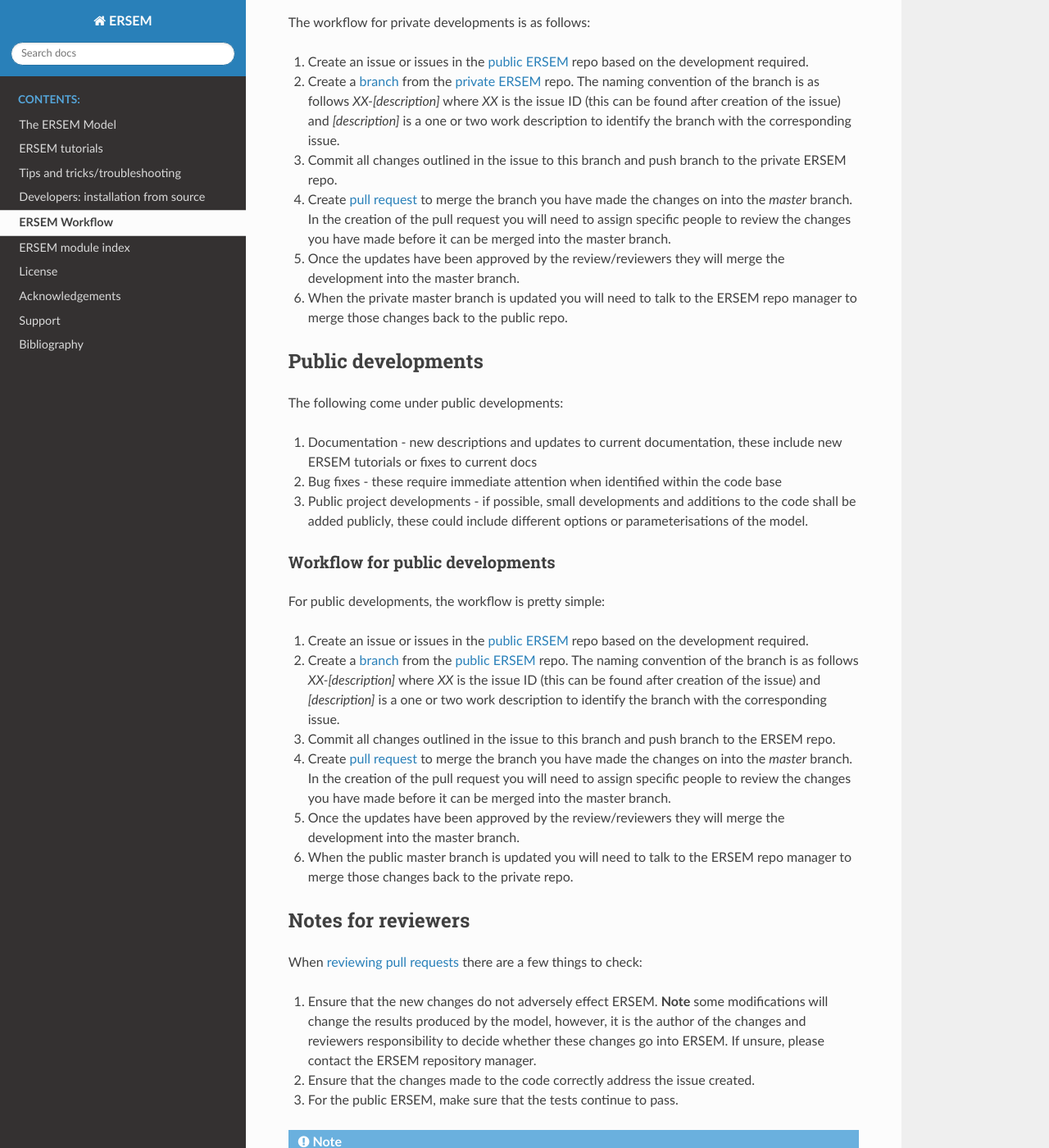
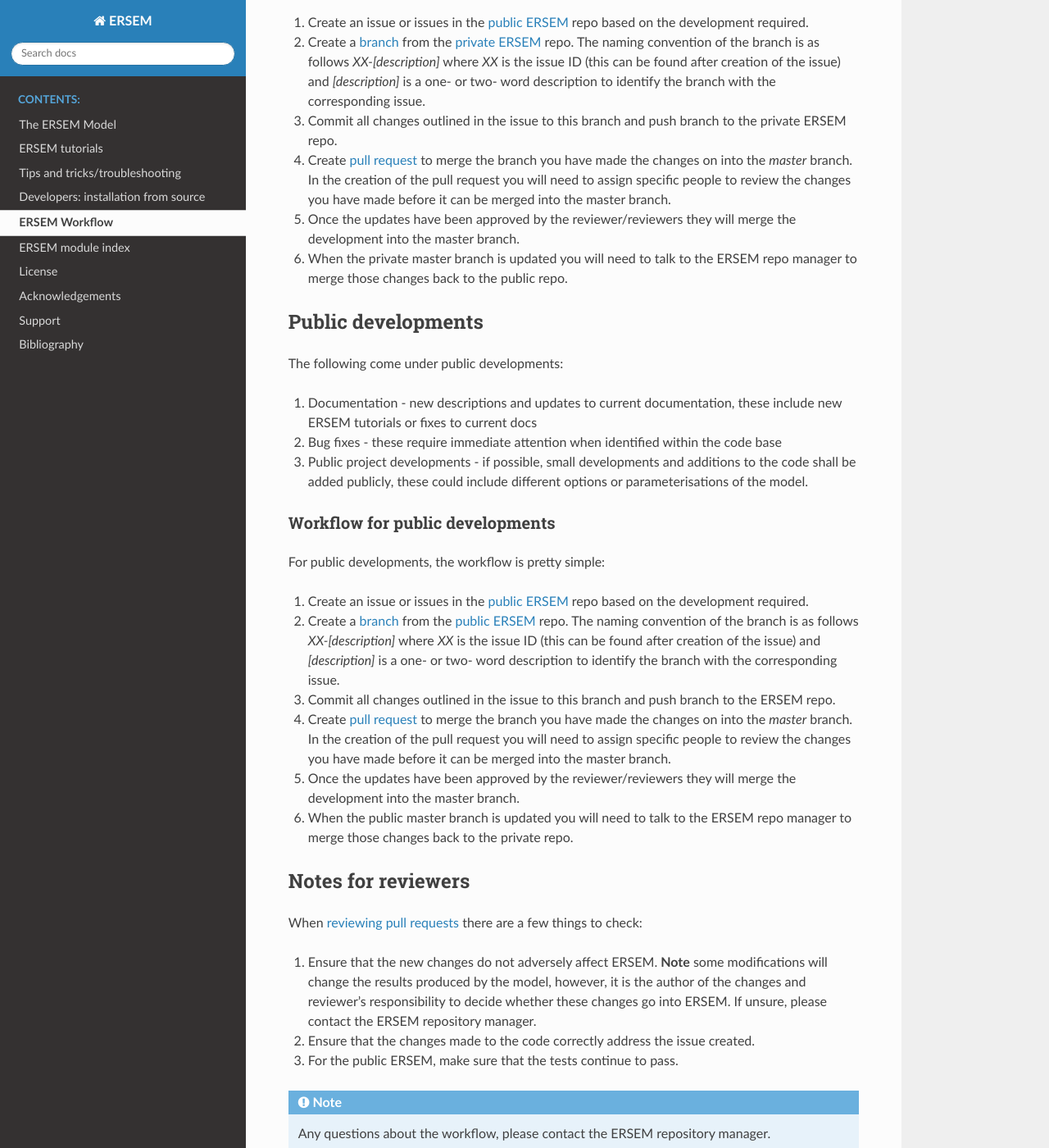
Before and after one commit to pmlmodelling/ersem, a Sphinx documentation site: the page built from docs/source/workflow.rst, in a window 1280 px wide and 1400 px high, scrolled down 642 px. Shown: the whole window at 82% size. Built offline with Sphinx 7.4.7 and the Read the Docs theme 2.0.0, drawn with Linux system fonts in a browser that asks for light colours; formulas are drawn with MathJax 3; the version number could not be read and is left out; some of the changed text lies outside the part shown.

Commit message:
Updates to workflow docs from review

```diff
--- a/docs/source/workflow.rst
+++ b/docs/source/workflow.rst
@@ -36,13 +35,13 @@
 2. Create a `branch <https://docs.github.com/en/pull-requests/collaborating-with-pull-requests/proposing-changes-to-your-work-with-pull-requests/creating-and-deleting-branches-within-your-repository>`_
    from the `private ERSEM <https://github.com/pmlmodelling/ersem-dev>`_ repo. The naming
    convention of the branch is as follows `XX-[description]` where `XX` is the issue ID (this can be found
-   after creation of the issue) and `[description]` is a one or two work description to identify the branch
+   after creation of the issue) and `[description]` is a one- or two- word description to identify the branch
    with the corresponding issue.
 3. Commit all changes outlined in the issue to this branch and push branch to the private ERSEM repo.
 4. Create `pull request <https://docs.github.com/en/pull-requests/collaborating-with-pull-requests/proposing-changes-to-your-work-with-pull-requests/creating-a-pull-request>`_
    to merge the branch you have made the changes on into the `master` branch. In the creation of the pull request you
    will need to assign specific people to review the changes you have made before it can be merged into the master branch.
-5. Once the updates have been approved by the review/reviewers they will merge the development into the master branch.
+5. Once the updates have been approved by the reviewer/reviewers they will merge the development into the master branch.
 6. When the private master branch is updated you will need to talk to the ERSEM repo manager to merge those changes back
    to the public repo.
 
@@ -67,13 +66,13 @@
 2. Create a `branch <https://docs.github.com/en/pull-requests/collaborating-with-pull-requests/proposing-changes-to-your-work-with-pull-requests/creating-and-deleting-branches-within-your-repository>`_
    from the `public ERSEM <https://github.com/pmlmodelling/ersem>`_ repo. The naming
    convention of the branch is as follows `XX-[description]` where `XX` is the issue ID (this can be found
-   after creation of the issue) and `[description]` is a one or two work description to identify the branch
+   after creation of the issue) and `[description]` is a one- or two- word description to identify the branch
    with the corresponding issue.
 3. Commit all changes outlined in the issue to this branch and push branch to the ERSEM repo.
 4. Create `pull request <https://docs.github.com/en/pull-requests/collaborating-with-pull-requests/proposing-changes-to-your-work-with-pull-requests/creating-a-pull-request>`_
    to merge the branch you have made the changes on into the `master` branch. In the creation of the pull request you
    will need to assign specific people to review the changes you have made before it can be merged into the master branch.
-5. Once the updates have been approved by the review/reviewers they will merge the development into the master branch.
+5. Once the updates have been approved by the reviewer/reviewers they will merge the development into the master branch.
 6. When the public master branch is updated you will need to talk to the ERSEM repo manager to merge those changes back
    to the private repo.
 
@@ -82,8 +81,8 @@
 
 When `reviewing pull requests <https://docs.github.com/en/pull-requests/collaborating-with-pull-requests/reviewing-changes-in-pull-requests/about-pull-request-reviews>`_ there are a few things to check:
 
-1. Ensure that the new changes do not adversely effect ERSEM. **Note** some modifications will change the results
-   produced by the model, however, it is the author of the changes and reviewers responsibility to decide
+1. Ensure that the new changes do not adversely affect ERSEM. **Note** some modifications will change the results
+   produced by the model, however, it is the author of the changes and reviewer's responsibility to decide
    whether these changes go into ERSEM. If unsure, please contact the ERSEM repository manager.
 2. Ensure that the changes made to the code correctly address the issue created.
 3. For the public ERSEM, make sure that the tests continue to pass.
```
Also changed, not shown: other parts of docs/source/workflow.rst (+3 -4 lines).
